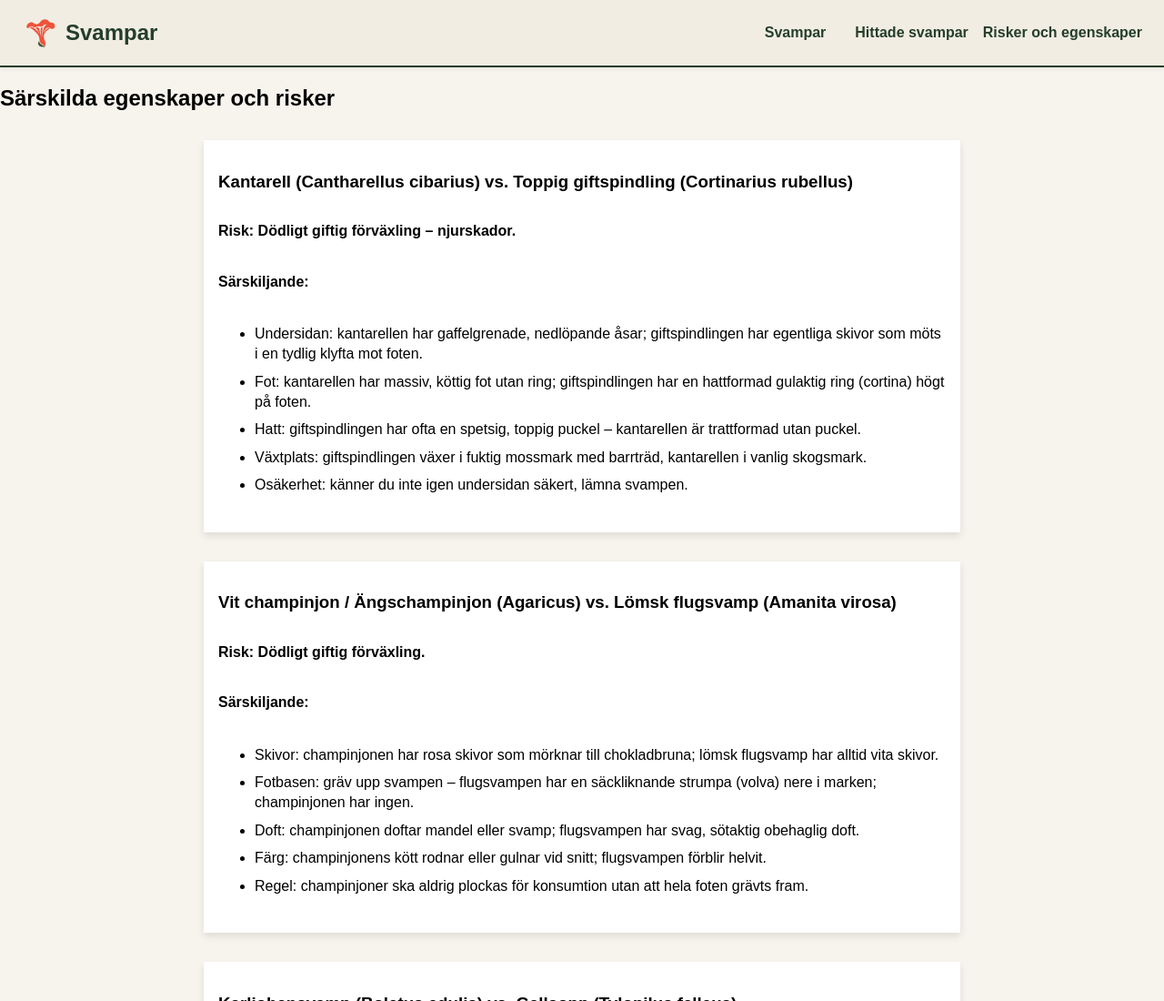
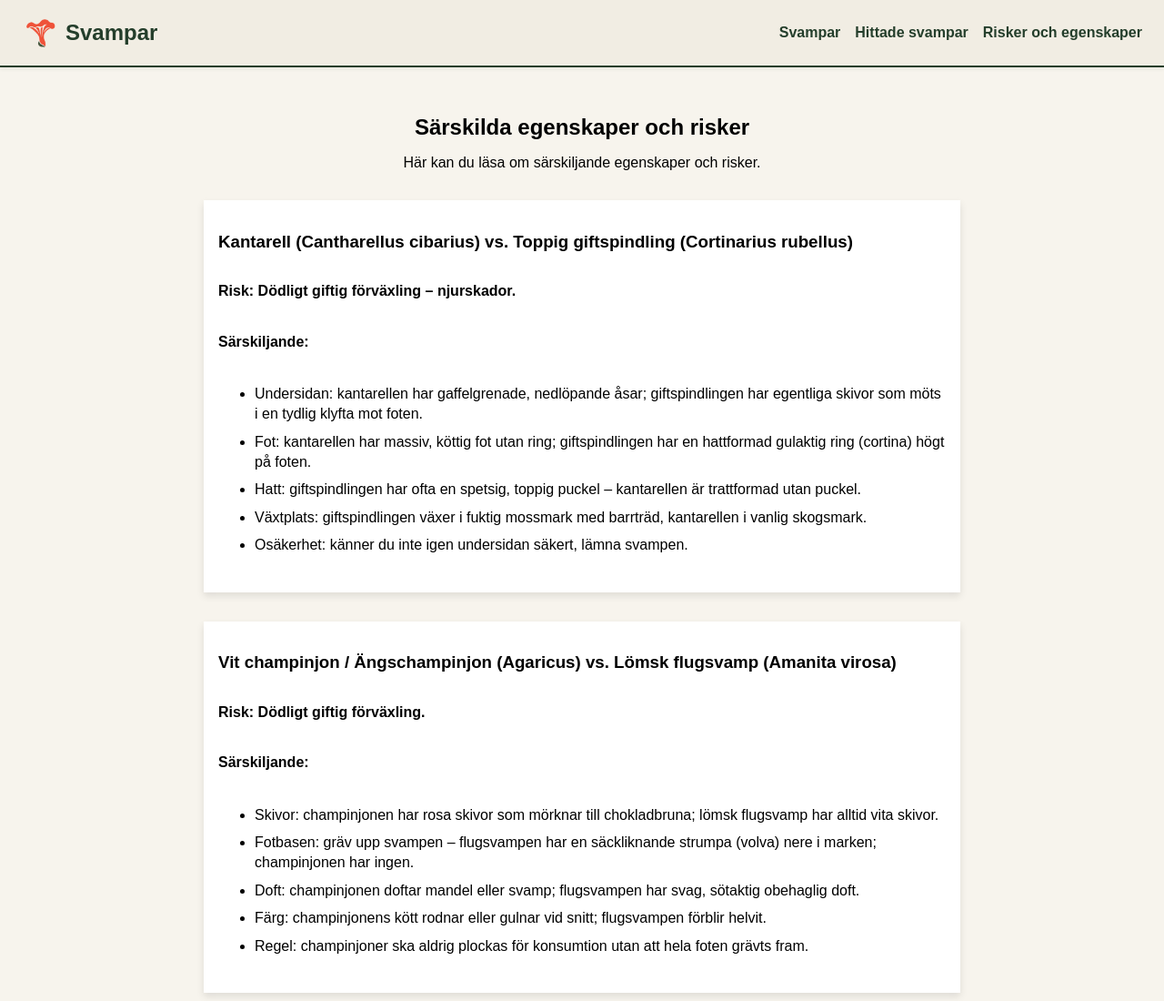
Before and after one commit to Stanzhy/Kundprojekt-Svampletarna, a plain HTML site: page risker.html in a window 1280 px wide. Shown: the top 1100 px of the page at 91% size. Drawn offline with Linux system fonts and the light colour scheme.

Commit message:
Fixat sematik och valideringsfel i risker.html

```diff
--- a/risker.html
+++ b/risker.html
@@ -3,45 +3,41 @@
   <head>
     <meta charset="UTF-8" />
     <meta name="viewport" content="width=device-width, initial-scale=1.0" />
-    <title>Särskilda egenskaper och risker</title>
+    <title>Svampletarna - Särskilda egenskaper och risker</title>
     <link rel="stylesheet" href="style.css" />
     <script src="script.js" defer></script>
   </head>
   <body>
-    <!--Sidhuvud: Översta blocket som ska innehålla föreningen namn och meny till de andra sidorna-->
     <header>
       <a class="brand" href="index.html">
-            <img src="img/svamplogo-kantarell.png" alt="Logotyp">
-            <span> Svampar</span>
+        <img src="img/svamplogo-kantarell.png" alt="Logotyp för Svampletarna" />
+        <span>Svampar</span>
       </a>
 
-
-
-      <nav class="navbar">
-        <button class="menu" id="menu-btn">=</button>
-        <ul class="nav-links" id="nav-links">
-            <li><a href="index.html">Svampar</li>
+      <nav aria-label="Huvudmeny">
+        <button class="menu" id="menu-btn" aria-label="Öppna meny">=</button>
+        <ul id="nav-links">
+          <li><a href="index.html">Svampar</a></li>
           <li><a href="hittade.html">Hittade svampar</a></li>
           <li><a href="risker.html">Risker och egenskaper</a></li>
         </ul>
       </nav>
     </header>
 
+    <main>
+      <section class="intro">
+        <h1>Särskilda egenskaper och risker</h1>
+        <p>Här kan du läsa om särskiljande egenskaper och risker.</p>
+      </section>
 
-    <main>
+      <section
+        id="risk-grid"
+        aria-label="Risker och egenskaper lista"
+      ></section>
+    </main>
 
-      <div class="intro-container">
-        <h2>Särskilda egenskaper och risker</h2>
-
-      </div>
-        <!--Detta är en tomm element som ska funka som
-                kroppen till script koden-->
-        <div id="risk-grid"></div>
-
-    </main>
-</body>
     <footer>
       <p>&copy; Svampletarna 2026</p>
     </footer>
-
+  </body>
 </html>
```
Lines whose indentation alone changed are shown as unchanged.
